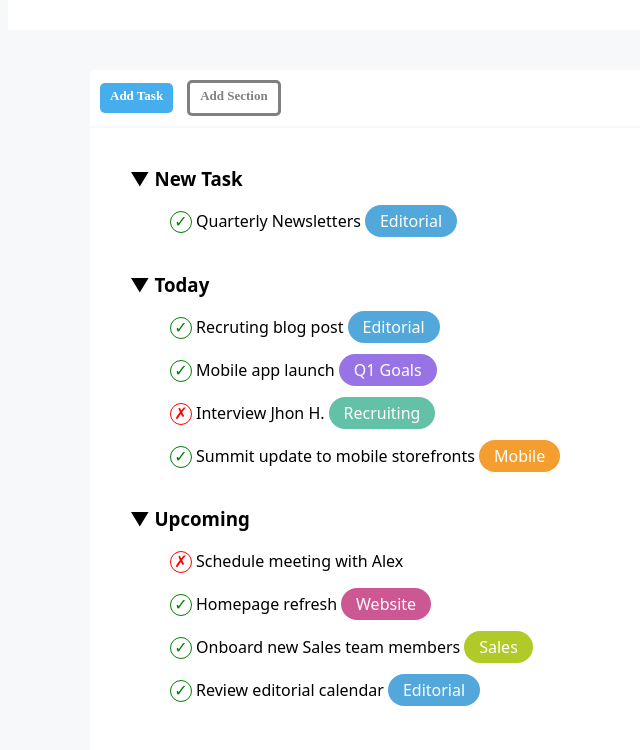
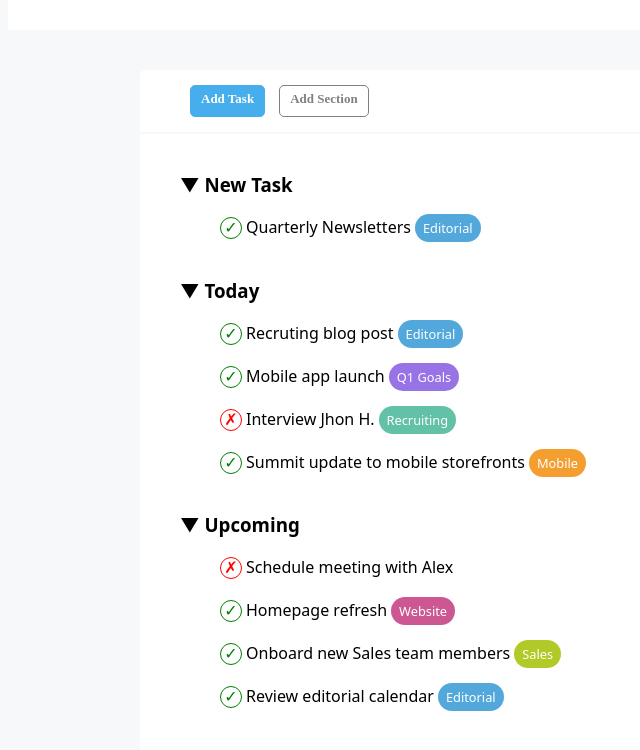
Before and after one commit to fabioferrari00/html-css-toboolist, a plain HTML site: page index.html in a window 1280 px wide. Shown: the part 120-870 px from the top of the page, without its empty margins (0-640 px from the left). Drawn offline with Linux system fonts and the light colour scheme.

Commit message:
corretto

```diff
--- a/assets/css/style.css
+++ b/assets/css/style.css
@@ -40,6 +40,7 @@ a {
   margin-bottom: 10px;
   text-transform: capitalize;
   font-size: small;
+  border: 1px #46AEED solid;
 }
 
 .d-inline-block {
@@ -49,12 +50,12 @@ a {
 .empty-button {
   background-color: white;
   color: gray;
-  border: gray solid;
+  border: 1px gray solid;
 
 }
 
 .container {
-  max-width: 1100px;
+  max-width: 1000px;
   margin: 0 auto;
   margin-top: 40px;
   background-color: white;
@@ -75,6 +76,7 @@ a {
 .top-box {
   width: 1000px;
   border-bottom: 2px #F6F8FA solid;
+  padding: 5px 40px;
 }
 
 .circleok {
@@ -106,12 +108,10 @@ a {
 .tag {
   background-color: #52A8DB;
   color: white;
-  padding-left: 15px;
-  padding-top: 5px;
-  padding-bottom: 5px;
-  padding-right: 15px;
-  border-radius: 20px;
+  padding: 5px 8px;
+  border-radius: 15px;
   text-transform: capitalize;
+  font-size: .8rem;
 }
 
 .tag.violet {
```
